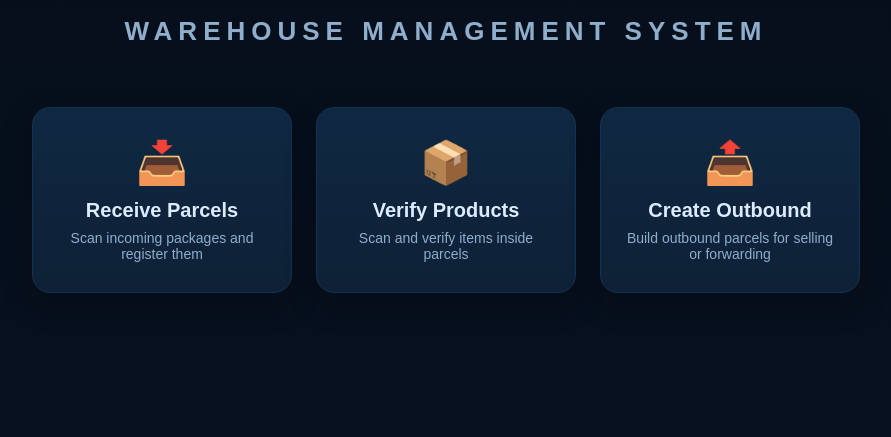
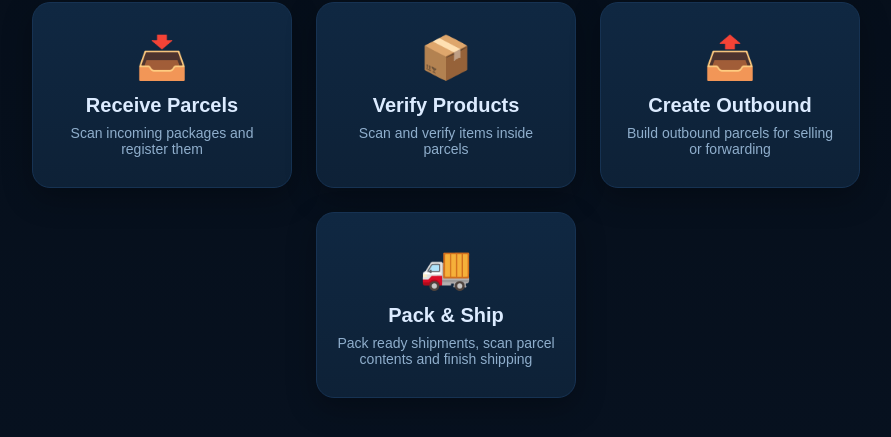
Before and after one commit to xlegendario/lojiq-wms, a website: page public/index.html in a window 1280 px wide. Shown: the part 357-794 px from the top of the page, without its empty margins (194-1085 px from the left). Drawn offline with Linux system fonts and the light colour scheme.

Commit message:
Update index.html

```diff
--- a/public/index.html
+++ b/public/index.html
@@ -137,6 +137,14 @@
         </div>
       </a>
 
+      <a href="/pack-ship.html" class="card">
+        <div class="icon">🚚</div>
+        <div class="card-title">Pack & Ship</div>
+        <div class="card-desc">
+          Pack ready shipments, scan parcel contents and finish shipping
+        </div>
+      </a>
+
     </div>
   </div>
 </body>
```
